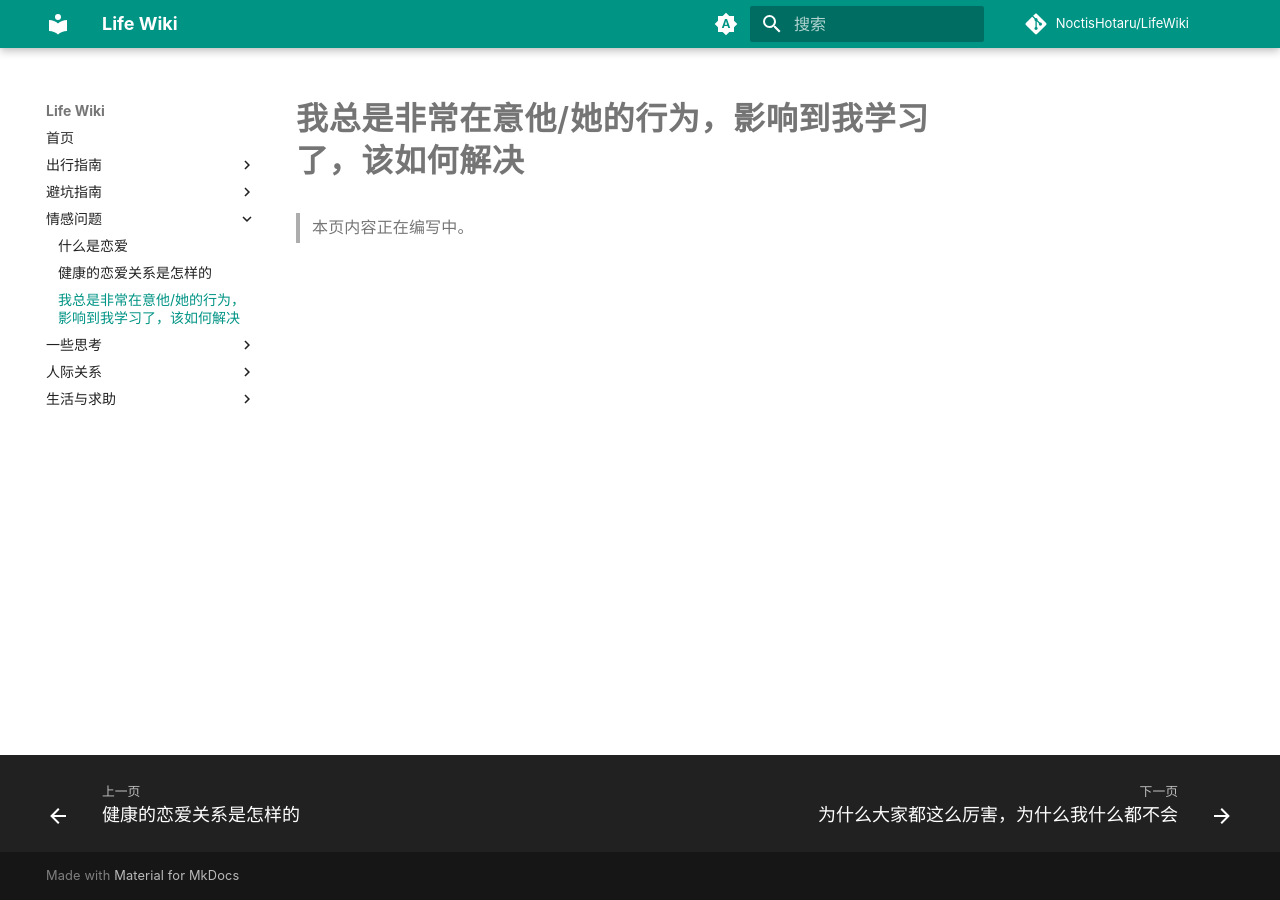
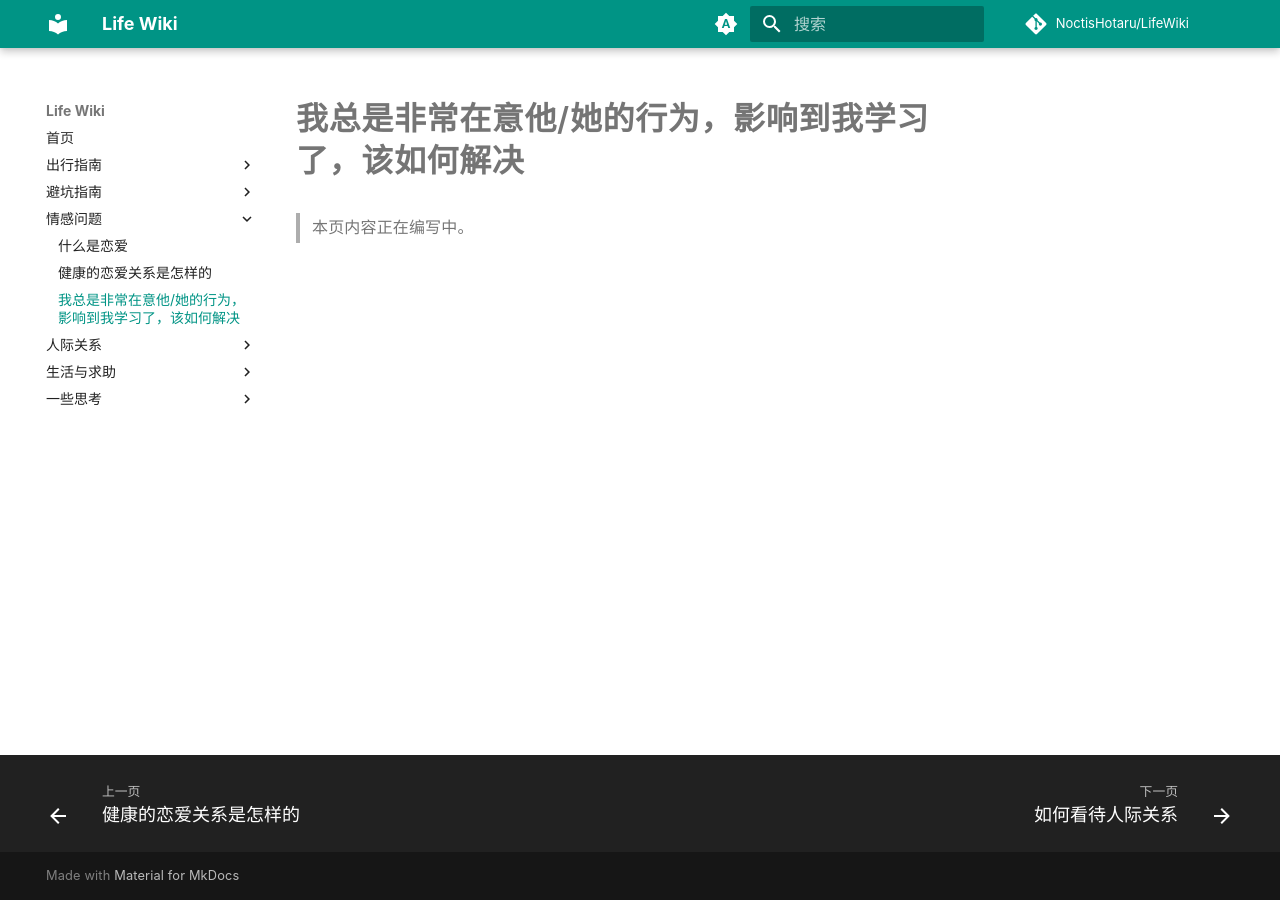
Before and after one commit to NoctisHotaru/LifeWiki, an MkDocs documentation site: the page built from docs/emotions/overthinking-partner.md, in a window 1280 px wide. Built offline with MkDocs 1.6.1 and Material for MkDocs 9.7.7, drawn with Linux system fonts in a browser that asks for light colours; comment, search, counter and statistics services are not loaded; part of the change alters nothing that is shown.

Commit message:
发布更新

```diff
--- a/mkdocs.yml
+++ b/mkdocs.yml
@@ -27,14 +27,14 @@ nav:
       - 什么是恋爱: emotions/what-is-love.md
       - 健康的恋爱关系是怎样的: emotions/healthy-relationship.md
       - 我总是非常在意他/她的行为，影响到我学习了，该如何解决: emotions/overthinking-partner.md
-  - 一些思考:
-      - 为什么大家都这么厉害，为什么我什么都不会: thoughts/feeling-left-behind.md
   - 人际关系:
       - 如何看待人际关系: social/understanding-relationships.md
       - 如何处理人际关系: social/handling-relationships.md
   - 生活与求助:
       - 贫困生如何利用资源: student-resources/index.md
       - 突遇变故如何求助: emergency-help/index.md
+  - 一些思考:
+      - 为什么大家都这么厉害，为什么我什么都不会: thoughts/feeling-left-behind.md
 
 theme:
   name: material
```
